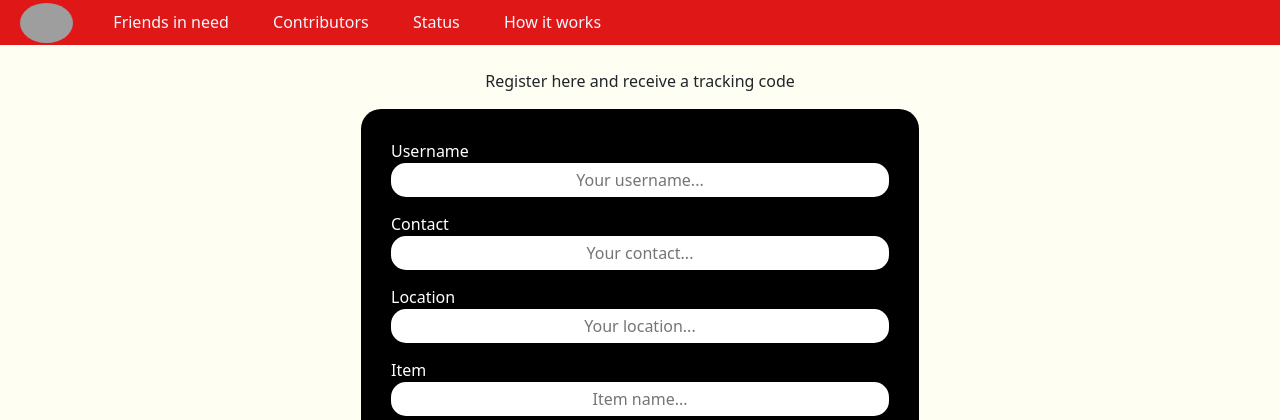
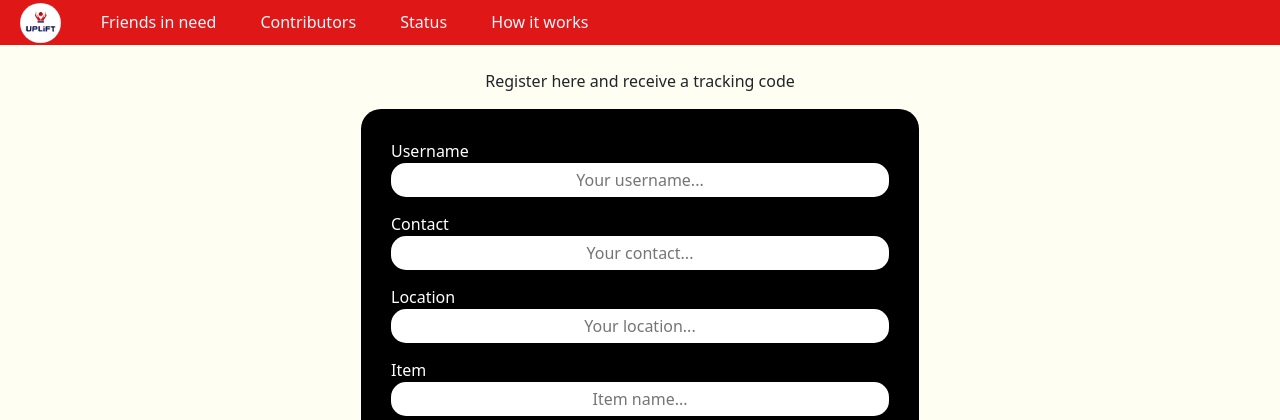
Before and after one commit to ajayjona/life-changingNew, a Django app: template lifechangingMain/core/templates/donor.html in a window 1280 px wide. Shown: the top 420 px of the page. Run offline with Django 5.2, Linux system fonts and the light colour scheme; the template is opened without the code that fills it, so the values that code supplies are empty; some libraries are stand-ins or nearby versions; grey boxes are pictures that could not be loaded.

Commit message:
added static & templates

```diff
--- a/lifechangingMain/core/templates/donor.html
+++ b/lifechangingMain/core/templates/donor.html
@@ -1,3 +1,4 @@
+{% load static %}
 <!DOCTYPE html>
 <html lang="en">
 <head>
@@ -5,12 +6,12 @@
     <meta name="viewport" content="width=device-width, initial-scale=1.0">
     <title>Document</title>
     <link href="https://cdn.jsdelivr.net/npm/bootstrap@5.3.3/dist/css/bootstrap.min.css" rel="stylesheet" integrity="sha384-QWTKZyjpPEjISv5WaRU9OFeRpok6YctnYmDr5pNlyT2bRjXh0JMhjY6hW+ALEwIH" crossorigin="anonymous">
-    <link rel="stylesheet" href="style.css">
+    <link rel="stylesheet" href="{% static "css/style.css" %}">
 </head>
 <body>
     <header>
         <div class="logo">
-          <img src="/life-changing/REMO_UPLIFT/Ellipse 15.jpg" alt="logo" height="40px">
+          <img src="{% static "images/Ellipse_15.jpg" %}" alt="logo" height="40px">
         </div>
         <ul class="navli">
           <li><a href="">Friends in need</a></li>
@@ -42,7 +43,7 @@
             <input type="text" placeholder="Item name..." id = "item" name="item">
             <p style="color: white;">Upload photo</p>
             <div class="donorimg" style="text-align: center;">
-               <input type="image" src="japan.jpg" style="border-radius: 50%; height: 120px; width: 120px;">
+               <input type="image" src="{% static "images/japan.jpg" %}" style="border-radius: 50%; height: 120px; width: 120px;">
             </div>
             <label for="description">Description</label>
             <textarea name="description" id="description" cols="30" rows="10" placeholder="Description..."></textarea>
```
Also changed, not shown: lifechangingMain/core/templates/index.html (+4 -3 lines), lifechangingMain/core/static/css/style.css (renamed from lifechangingMain/core/templates/style.css), lifechangingMain/core/static/images/Ellipse_15.jpg (renamed from lifechangingMain/core/templates/Ellipse 15.jpg), lifechangingMain/core/static/images/japan.jpg (renamed from lifechangingMain/core/templates/japan.jpg).
